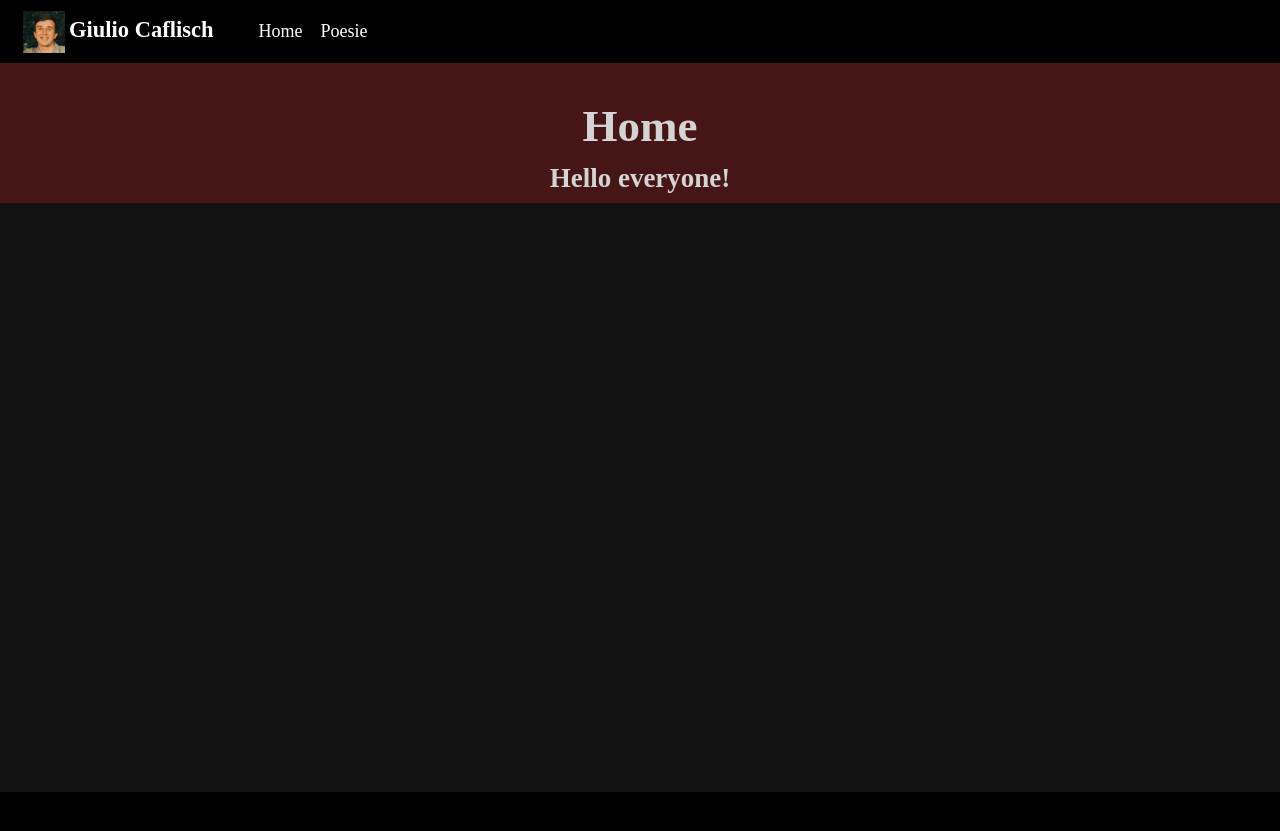
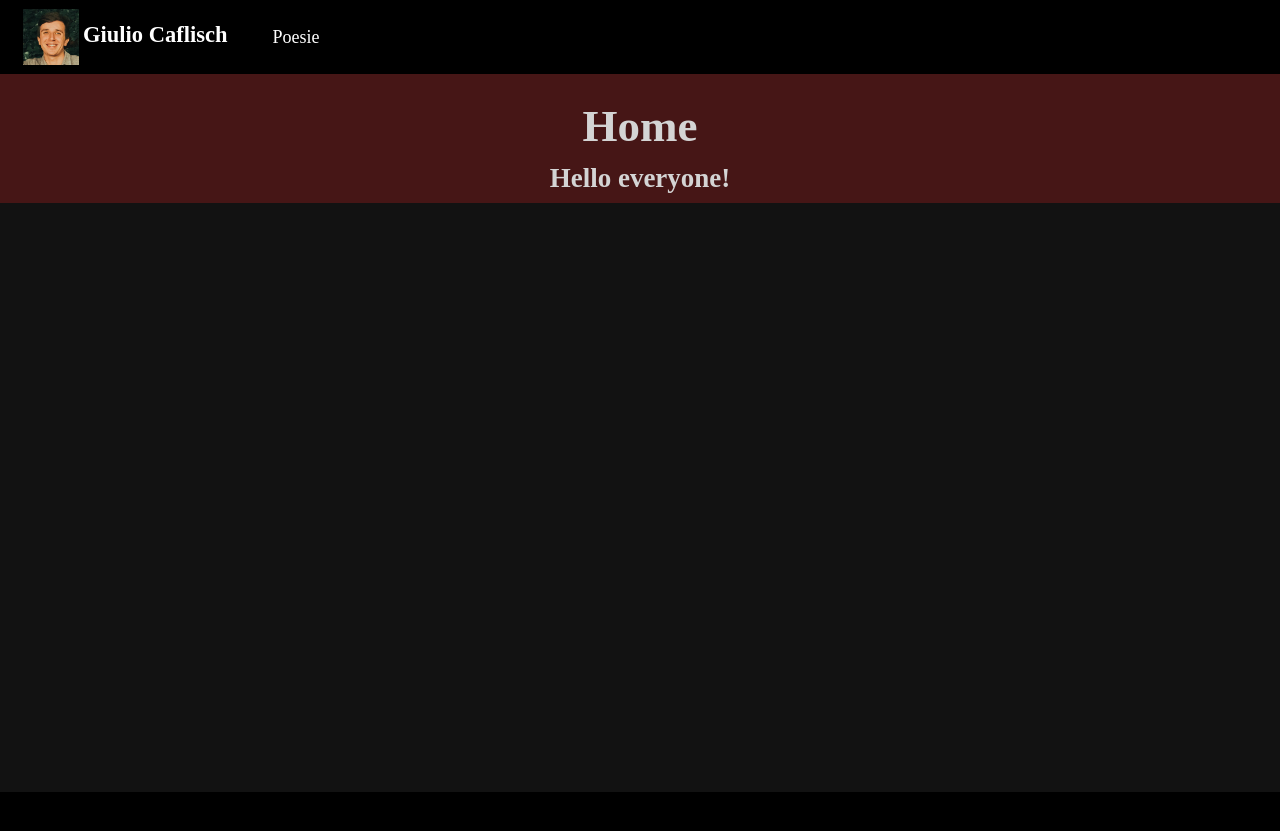
Before and after one commit to giuliocaflisch/giuliocaflisch.github.io, a Jekyll site: the page built from index.html, in a window 1280 px wide. Shown: the top 831 px of the page. Built offline with Jekyll 4.4.1, drawn with Linux system fonts in a browser that asks for light colours; some web fonts are replaced.

Commit message:
Removing home item from navbar and making corner logo round

```diff
--- a/_includes/menu.html
+++ b/_includes/menu.html
@@ -1,7 +1,7 @@
 <nav class="navbar navbar-expand-lg navbar-dark fixed-top p-2">
     <div class="container-xxl">
-        <a href="{{ '/' | relative_url }}" class="navbar-brand">
-            <img src="{{ '/files/profile/picture-square.jpg' | relative_url }}" width="42" alt="Logo"><b>Giulio Caflisch</b>
+        <a href="{{ '/' | relative_url }}" class="navbar-brand rounded-brand">
+            <img src="{{ '/files/profile/picture-square.jpg' | relative_url }}" width="56" alt="Logo"><b>Giulio Caflisch</b>
         </a>
 
         <button class="navbar-toggler" type="button" data-bs-toggle="collapse" data-bs-target="#navbarSupportedContent" aria-controls="navbarSupportedContent" aria-expanded="false" aria-label="Toggle navigation">
@@ -11,10 +11,6 @@
         <div class="collapse navbar-collapse" id="navbarSupportedContent">
             <ul class="navbar-nav">
                 <li class="nav-item">
-                    <a class="nav-link {% if page.url == '/index.html' %}active{% endif %}" href="{{ '/index.html' | relative_url }}">Home</a>
-                </li>
-
-                <li class="nav-item">
                     <a class="nav-link {% if page.url == '/poetry.html' %}active{% endif %}" href="{{ '/poetry.html' | relative_url }}">Poesie</a>
                 </li>
             </ul>
```
